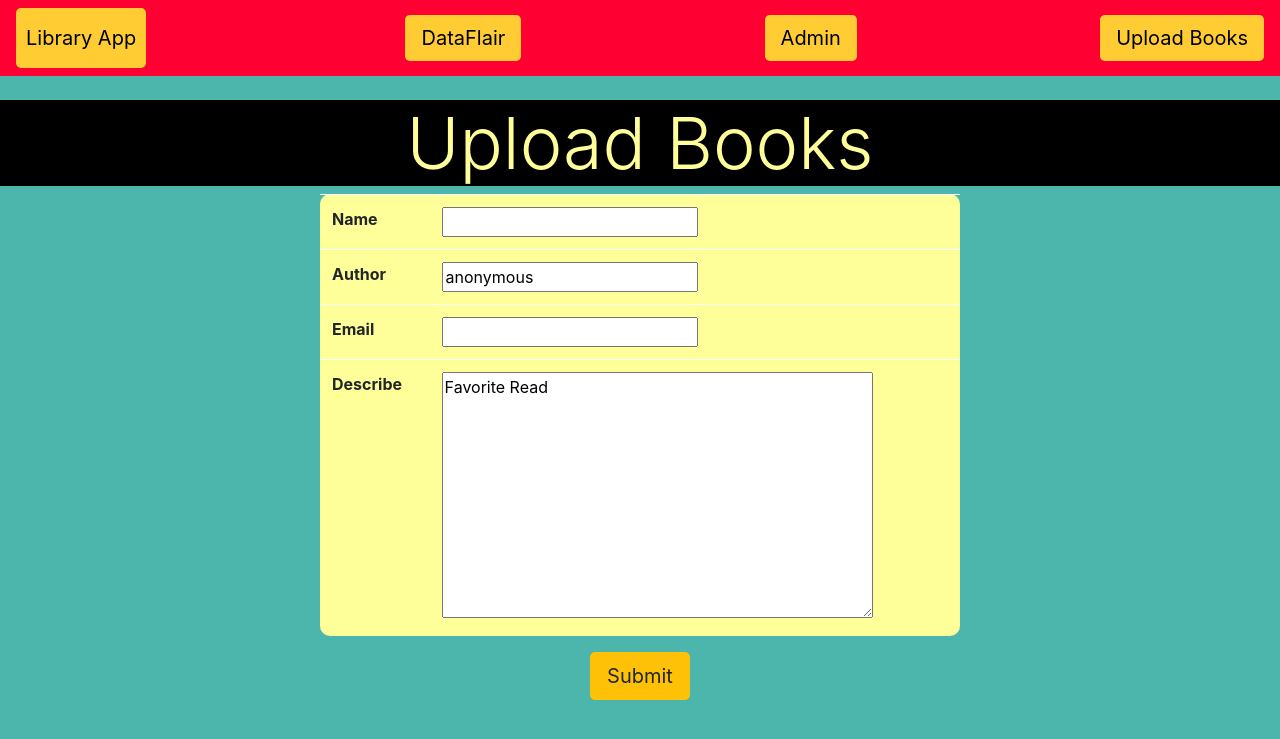
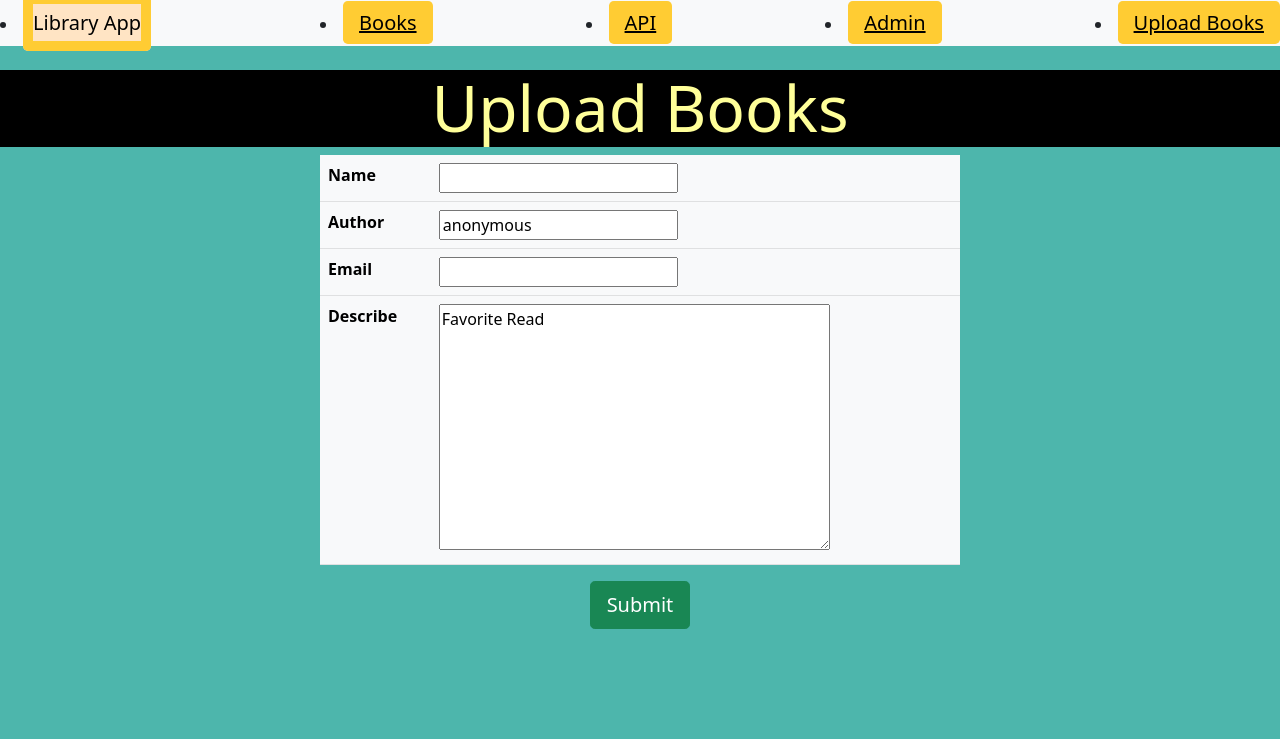
Before and after one commit to Lourine/LibraryApp, a Django app: template LibraryApp/book/templates/book/upload_form.html in a window 1280 px wide. Shown: the top 739 px of the page. Run offline with Django 4.2, Linux system fonts and the light colour scheme; the template is opened without the code that fills it: values that come from a table or form of the project are taken from there, others are empty; parts of the project's set-up code (start-up, migrations or seed data) failed here and were passed over; some libraries are stand-ins or nearby versions.

Commit message:
Update templates

```diff
--- a/LibraryApp/book/templates/book/library.html
+++ b/LibraryApp/book/templates/book/library.html
@@ -3,35 +3,55 @@
 <html>
     <head>
         <title>Books App</title>
-    <link rel="stylesheet" href="https://stackpath.bootstrapcdn.com/bootstrap/4.3.1/css/bootstrap.min.css"
-integrity="sha384-ggOyR0iXCbMQv3Xipma34MD+dH/1fQ784/j6cY/iJTQUOhcWr7x9JvoRxT2MZw1T" crossorigin="anonymous">
+        <!-- CSS only -->
+        <link href="https://cdn.jsdelivr.net/npm/bootstrap@5.1.3/dist/css/bootstrap.min.css" rel="stylesheet" integrity="sha384-1BmE4kWBq78iYhFldvKuhfTAU6auU8tT94WrHftjDbrCEXSU1oBoqyl2QvZ6jIW3" crossorigin="anonymous">
    </head>
    <body style="background-color:#4DB6AC;">
-<nav class="navbar navbar-light" style="background-color:#FF0033;">
-    <a href="#" class="navbar-brand" style="background-color:#FFCC33;color:#000000;border-width:10px;border-color:#FFCC33;border-style:solid;border-spacing:30px;border-radius: 5px;">Library App</a>
-    <a class="navbar-link btn-lg" href="{% url 'index' %}" style="background-color:#FFCC33;color:#000000;">DataFlair</a>
+    <nav class="navbar navbar-light bg-light">
+        <li class="nav-item">
+            <a href="#" class="navbar-brand" style="background-color:bisque;color:#000000;border-width:10px;border-color:#FFCC33;border-style:solid;border-spacing:30px;border-radius: 5px;">Library App</a>
+        </li>
+        <li class="nav-item">
+            <a class="navbar-link btn-lg" href="{% url 'index' %}" style="background-color:#FFCC33;color:#000000;">Books</a>
+        </li>
+        <li class="nav-item">
+            <a class="navbar-link btn-lg" href="{% url 'index' %}" style="background-color:#FFCC33;color:#000000;">API</a>
+        </li>
+        <li class="nav-item">
             <a href="{% url 'admin:index' %}" class = 'navbar-link btn-lg' style="background-color:#FFCC33;color:#000000;">Admin</a>
+        </li>
+        <li>
             <a href="{% url 'upload-book' %}" class="navbar-link btn-lg" style="background-color:#FFCC33;color:#000000;">Upload Books</a>
+        </li>
     </nav>
         <br>
         {% block content %}
-<div class="card-columns">
+        <div class="container">
+            <div class="content row">
+                <div class="col-md-4">
                     {% for book in shelf %}
+                    <div class="col-md-4">
                         <div class="card" style="width: 18rem;">
-  <img class="card-img-top" src="{{ book.picture.url }}">
-  <div class="card-body">
-    <h5 class="card-title">{{ book.name }}</h5>
-    <p class="card-text">{{ book.describe }}</p>
+                            <div class="card-body" style="margin-bottom: 1;">
+                                <h5 class="card-title"><p>Title : {{ book.name }}</p></h5>
+                                <p class="card-text">Description: {{ book.describe }}</p>
                                 <div class="card-footer bg-transparent border-dark">
-   <p class="card-title">{{book.author}}</p>
+                                    <p class="card-title">Author: {{book.author}}</p>
                                     <center>
-       <a href="update/{{book.id}}" class="btn btn-warning" id = '{{book.id}}'>edit</a>
+                                        <a href="update/{{book.id}}" class="btn btn-primary" id = '{{book.id}}'>edit</a>
                                         <a href="delete/{{book.id}}" class="btn btn-danger" id = '{{book.id}}'>delete</a>
                                     </center>
                                 </div>
                             </div>
                         </div>
+                        </div>
                         {% endfor %}
+                        </div>
+                        </div>
+
+                    </div>
+                </div>
+            </div>
         </div>
         {% endblock %}
     </body>
--- a/LibraryApp/book/templates/book/upload_form.html
+++ b/LibraryApp/book/templates/book/upload_form.html
@@ -12,7 +12,7 @@
             </tr>
             {% endfor %}
         </table>
-        <button type="submit" class="btn btn-lg btn-warning">Submit</button>
+        <button type="submit" class="btn btn-lg btn-success">Submit</button>
     </form>
 </center>
 {% endblock %}
```
Lines whose indentation alone changed are shown as unchanged.
